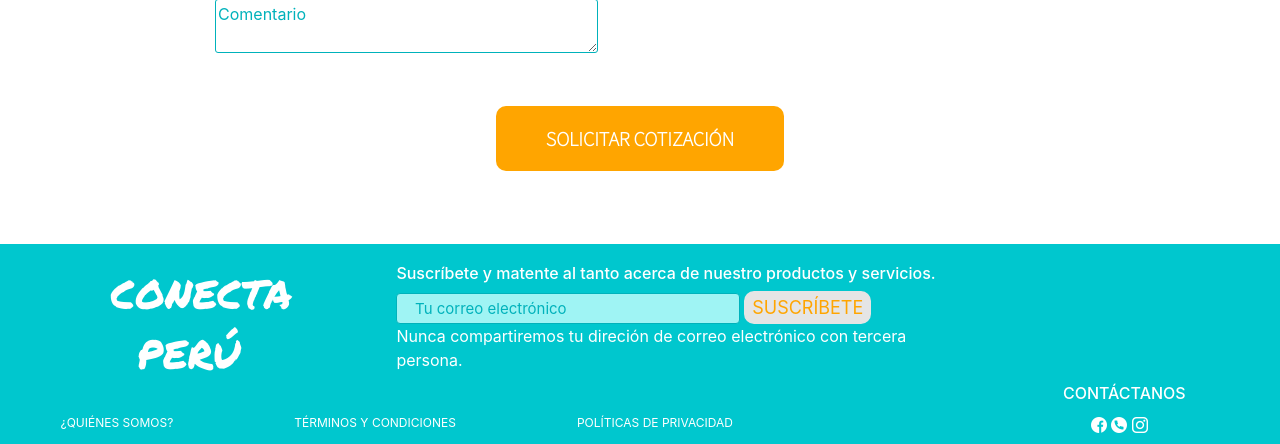
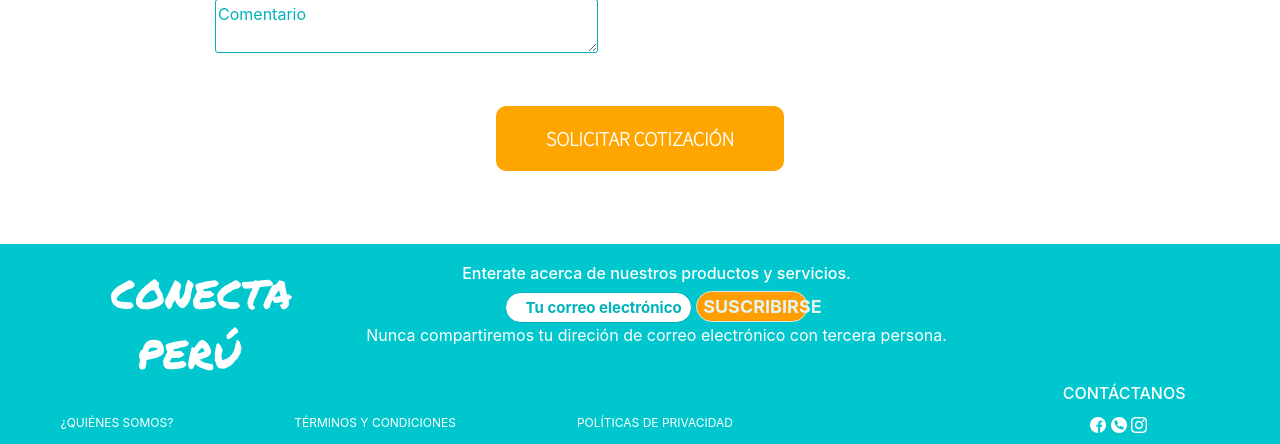
Before and after one commit to Jorvict/Conecta, a PHP site: page /vistas/index.html in a window 1280 px wide. Shown: the part 2510-2954 px from the top of the page. Run offline with PHP 8.4, Linux system fonts and the light colour scheme.

Commit message:
Se realizan cambios al input del footer

```diff
--- a/public/css/footer.css
+++ b/public/css/footer.css
@@ -45,7 +45,8 @@ footer{
 .content-footercentro {
 /*    background: #fff;*/
     width: 50%;
-    padding: 0 0 0 52px;
+    /* padding: 0 0 0 52px; */
+    text-align: center;
 }
 
 /*section#input-footer {
@@ -59,26 +60,30 @@ footer{
 
 input#input-footer {
      font-size: 15px;
+     font-weight: 700;
+     padding-left: 20px;
 }
 input.input-footer {
-    width: 60%;
+    width: 30%;
     height:70%;
     border: 1px solid #00b2bb;
-    border-radius: 4px;
+    border-radius: 30px;
     padding: 5px 5px;
     outline: none;
     color: #00b2bb;
-        background: #a8f7f7f2;
+    /* background: #a8f7f7f2; */
 }
 
 
 button.btsubs {
-    background: #e5e5e5;
-    color: orange;
+    background: #ff9e00;
+    color: #e4f4f4;
     font-size: 18px;
-    border-radius: 10px;
+    border-radius: 30px;
     text-decoration: none;
-    border: 2px solid #e5e5e5;
+    border: 1px solid #e5e5e5;
+    width: 18%;
+    font-weight: 700;
 }
 
 p#n-c-c {
--- a/vistas/index.html
+++ b/vistas/index.html
@@ -310,12 +310,12 @@
 
 	    </div>
 	    <div class="content-footercentro">
-	        	<h4 id="Suscribete">Suscríbete y matente al tanto acerca de nuestro productos y servicios.</h4>
+	        	<h4 id="Suscribete">Enterate acerca de nuestros productos y servicios.</h4>
 	        	<section id="input-footer ">
 		    		<section id="input-footer ">
-		    			<input class="input-footer" type="text" aria-label="Search" placeholder=" &nbsp; Tu correo electrónico" id="input-footer">
+		    			<input class="input-footer" type="text" aria-label="Search" placeholder="Tu correo electrónico" id="input-footer">
 
-			        <button class="btsubs" type="submit">SUSCRÍBETE</button>
+			        <button class="btsubs" type="submit">SUSCRIBIRSE</button>
 			        <p id="n-c-c">Nunca compartiremos tu direción de correo electrónico con tercera persona.</p>
 		    		</section>
 
```
